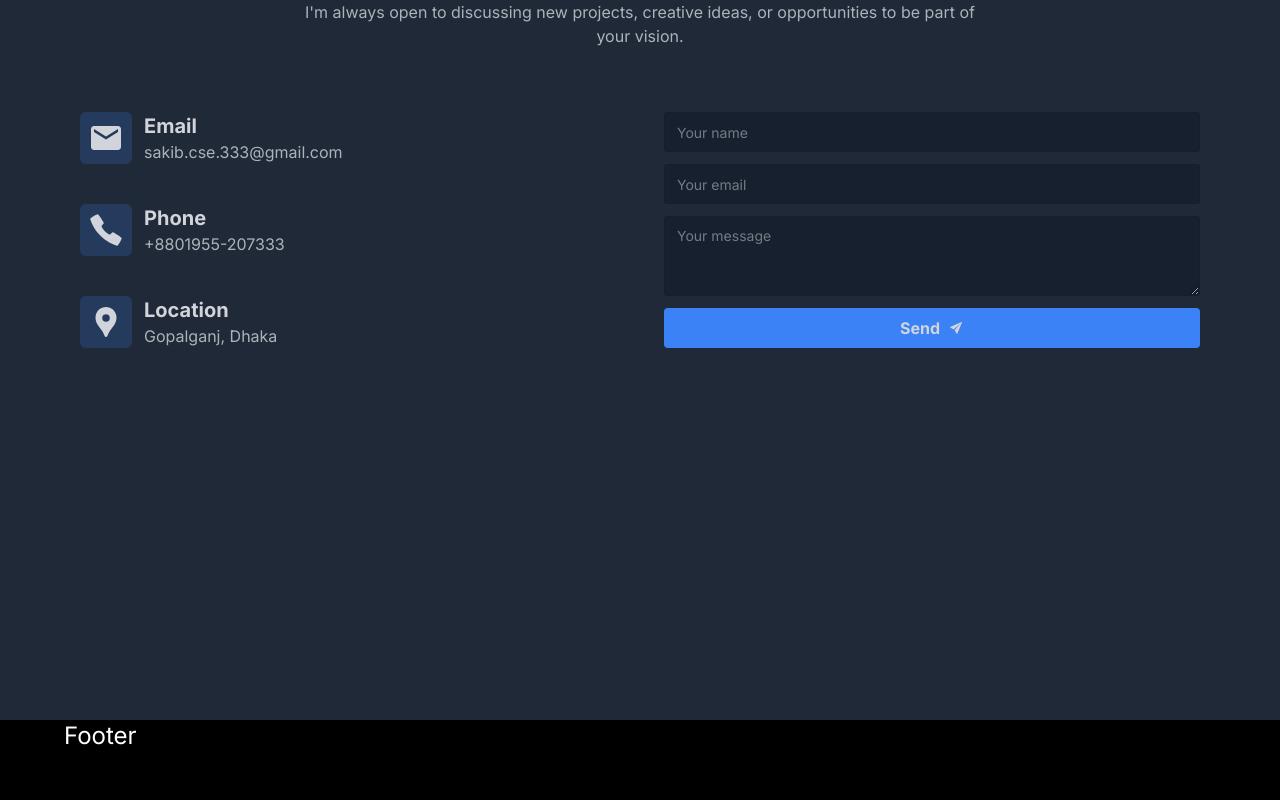
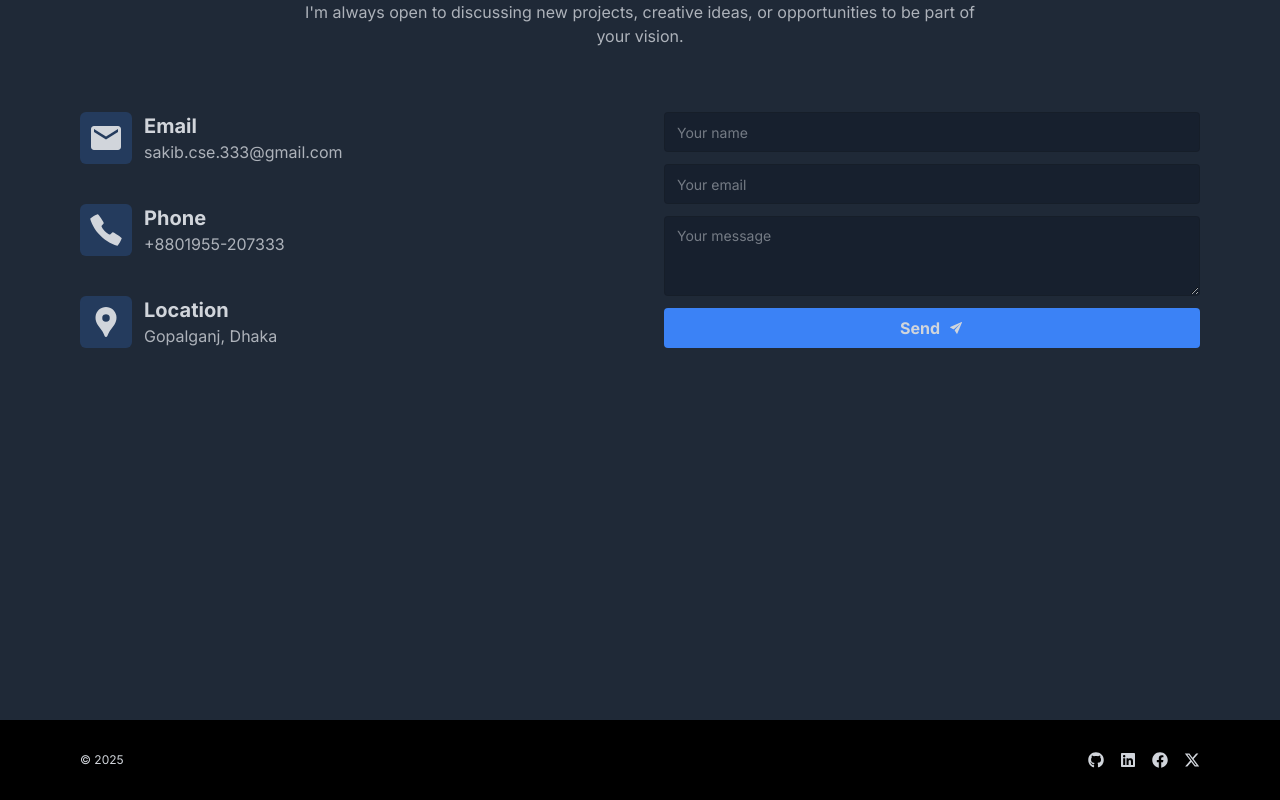
Before and after one commit to sakib-333/portfolio, a React (Vite) app: page / in a window 1280 px wide. Shown: the part 4766-5566 px from the top of the page. Built offline with nearby package versions, Linux system fonts and the light colour scheme.

Commit message:
Update footer.

```diff
--- a/src/Components/Footer/Footer.tsx
+++ b/src/Components/Footer/Footer.tsx
@@ -1,8 +1,49 @@
+import { FaFacebook, FaGithub, FaLinkedin } from "react-icons/fa";
+import { FaXTwitter } from "react-icons/fa6";
+
 const Footer = () => {
   return (
     <div className="w-full h-20 bg-black">
-      <div className="max-w-6xl mx-auto">
-        <h1 className="text-2xl text-white">Footer</h1>
+      <div className="max-w-6xl px-4 pt-8 mx-auto text-color-4 flex items-center justify-between">
+        <p className="text-xs">&copy; 2025</p>
+        <ul className="flex items-center gap-4">
+          <li>
+            <a
+              href="https://github.com/sakib-333"
+              className="hover:text-color-2 transition-all duration-200"
+              target="_blank"
+            >
+              <FaGithub />
+            </a>
+          </li>
+          <li>
+            <a
+              href="https://www.linkedin.com/in/sakibur-rahman"
+              target="_blank"
+              className="hover:text-color-2 transition-all duration-200"
+            >
+              <FaLinkedin />
+            </a>
+          </li>
+          <li>
+            <a
+              href="https://www.facebook.com/sakib071"
+              target="_blank"
+              className="hover:text-color-2 transition-all duration-200"
+            >
+              <FaFacebook />
+            </a>
+          </li>
+          <li>
+            <a
+              href="https://x.com/sakib_333x"
+              target="_blank"
+              className="hover:text-color-2 transition-all duration-200"
+            >
+              <FaXTwitter />
+            </a>
+          </li>
+        </ul>
       </div>
     </div>
   );
```
